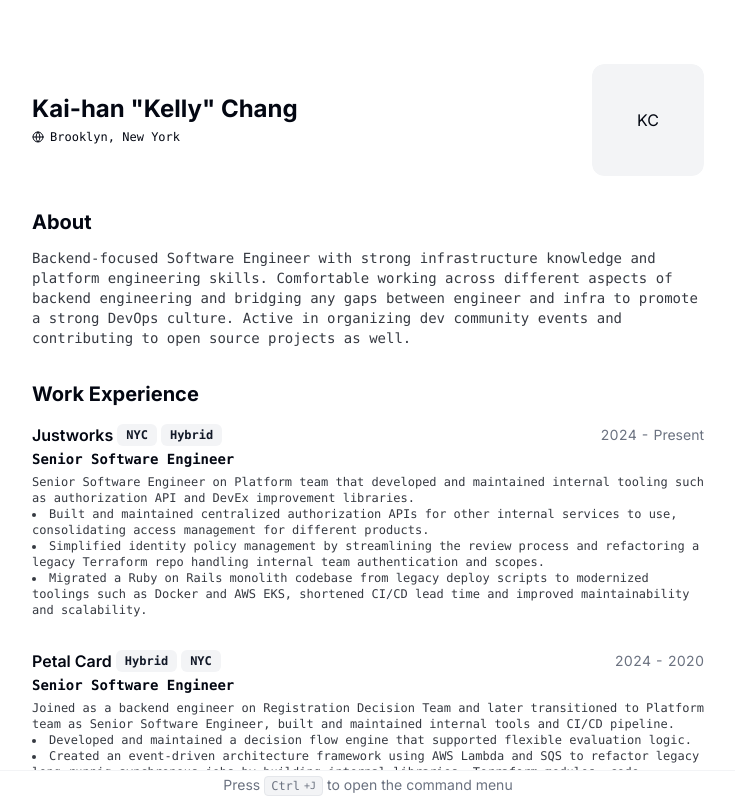
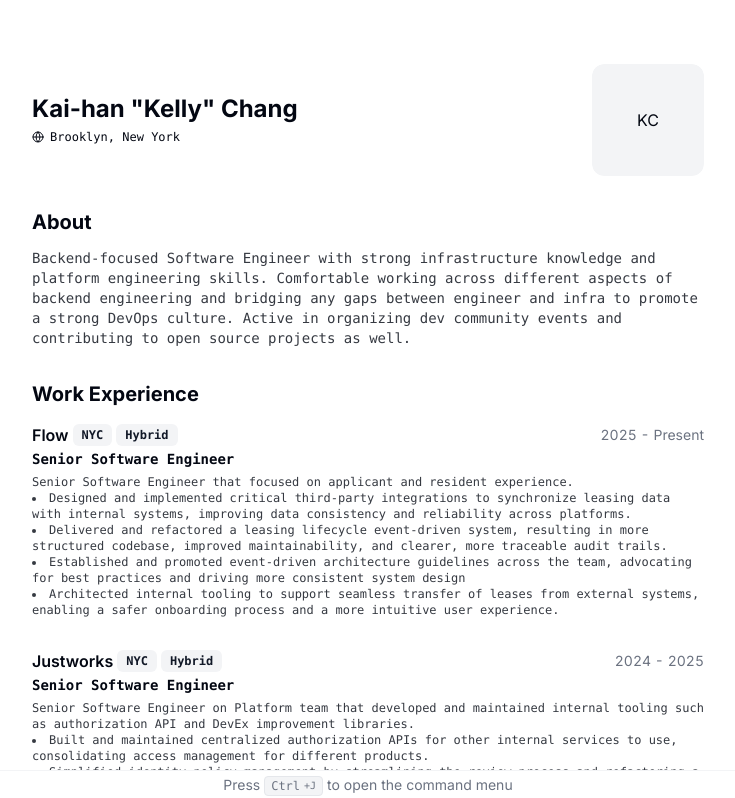
Before and after one commit to rasca0027/cv, a Next.js app: page / in a window 1280 px wide. Shown: the top 798 px of the page, without its empty margins (272-1007 px from the left). Built offline with nearby package versions, Linux system fonts and the light colour scheme.

Commit message:
add Flow

```diff
--- a/src/data/resume-data.tsx
+++ b/src/data/resume-data.tsx
@@ -58,13 +58,41 @@ export const RESUME_DATA = {
         ],
         work: [
                 {
+                  company: "Flow",
+                  link: "https://flow.life/",
+                  badges: ["NYC", "Hybrid"],
+                  title: "Senior Software Engineer",
+                  logo: ParabolLogo,
+                  start: "2025",
+                  end: null,
+                  description: (
+                    <>
+                      Senior Software Engineer that focused on applicant and resident experience.
+                      <ul className="list-inside list-disc">
+                        <li>
+                          Designed and implemented critical third-party integrations to synchronize leasing data with internal systems, improving data consistency and reliability across platforms.
+                        </li>
+                        <li>
+                          Delivered and refactored a leasing lifecycle event-driven system, resulting in more structured codebase, improved maintainability, and clearer, more traceable audit trails.
+                        </li>
+                        <li>
+                          Established and promoted event-driven architecture guidelines across the team, advocating for best practices and driving more consistent system design
+                        </li>
+                        <li>
+                          Architected internal tooling to support seamless transfer of leases from external systems, enabling a safer onboarding process and a more intuitive user experience.
+                        </li>
+                      </ul>
+                    </>
+                  ),
+                },
+                {
                   company: "Justworks",
                   link: "https://www.justworks.com/",
                   badges: ["NYC", "Hybrid"],
                   title: "Senior Software Engineer",
                   logo: ParabolLogo,
                   start: "2024",
-                        end: null,
+                  end: "2025",
                   description: (
                     <>
                       Senior Software Engineer on Platform team that developed and maintained internal tooling such as authorization API and DevEx improvement libraries.
@@ -138,6 +166,7 @@ export const RESUME_DATA = {
                 "Typescript",
                 "Node.js",
                 "Go",
+                "Kotlin",
                 "AWS Certified Solutions Architect (SAA-C03)",
                 "AWS",
                 "Kubernetes",
```
Lines whose indentation alone changed are shown as unchanged.
